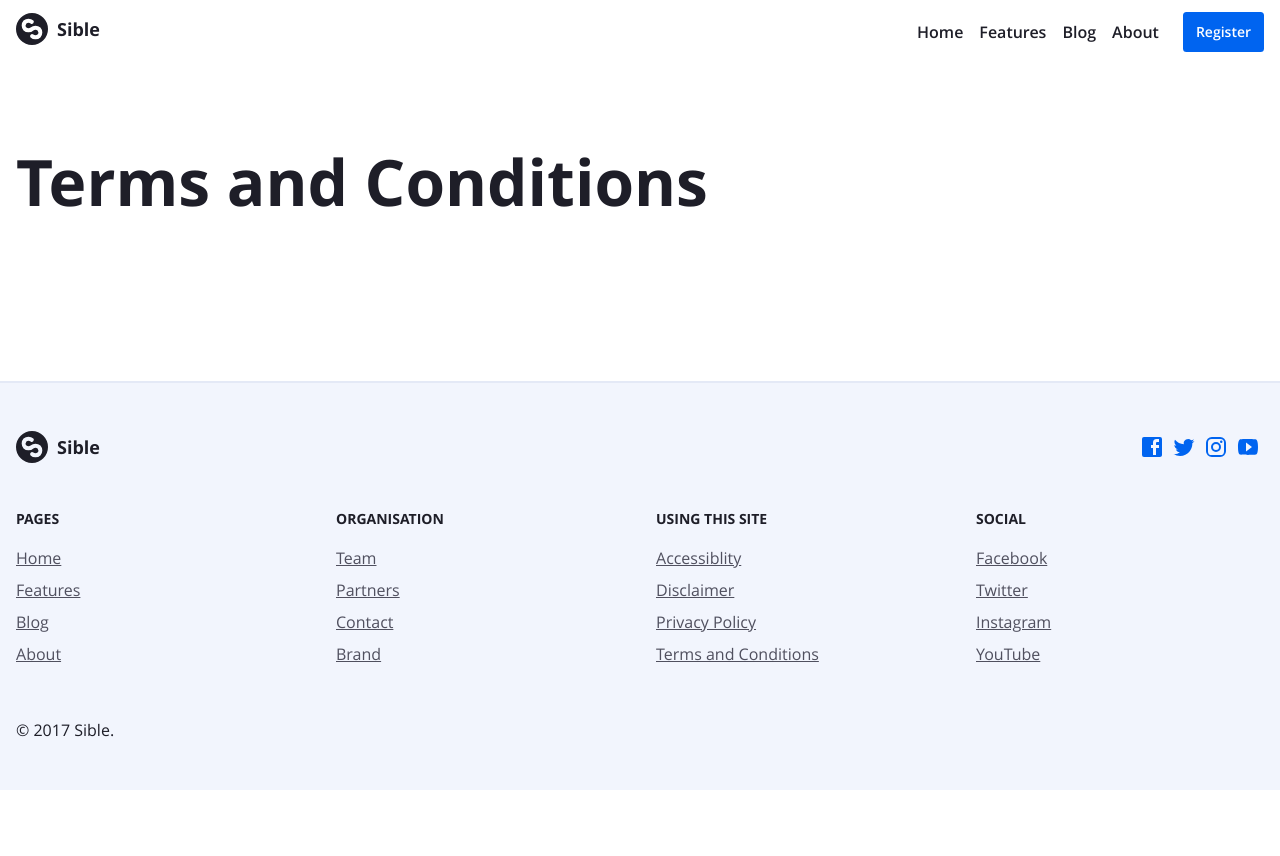
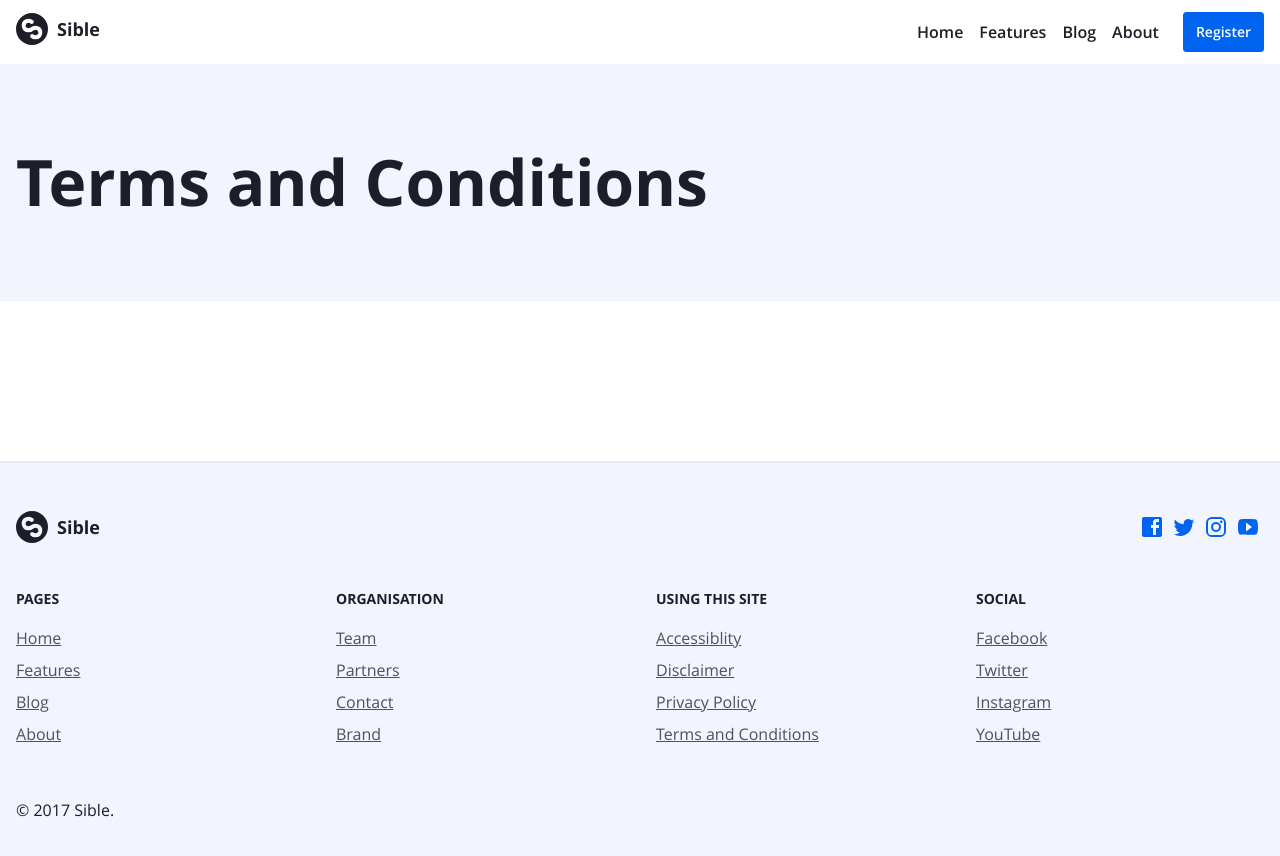
Before and after one commit to scottdejonge/sible.org, a Jekyll site: the page built from pages/site/terms-and-conditions.md, in a window 1280 px wide. Shown: the top 856 px of the page. Built offline with Jekyll 4.4.1, drawn with Linux system fonts in a browser that asks for light colours.

Commit message:
Bakgrounds

```diff
--- a/_includes/section/page-header.html
+++ b/_includes/section/page-header.html
@@ -1,5 +1,5 @@
 <section class="section">
-  <div class="section-inner padding-vertical-xl">
+  <div class="section-inner padding-vertical-xl background-light-50">
     <div class="container">
       <h1 class="title title-l">{{ page.title }}</h1>
       {% if page.description %}
--- a/_includes/template/footer.html
+++ b/_includes/template/footer.html
@@ -1,4 +1,4 @@
-<footer id="footer" class="footer padding-vertical-m background-light-50 border-top border-color-light-100" role="contentinfo">
+<footer id="footer" class="footer padding-vertical-m border-top border-color-light-100" role="contentinfo">
   <div class="container">
     <div class="footer-top">
       {% include template/logo.html %}
--- a/_layouts/container.html
+++ b/_layouts/container.html
@@ -5,7 +5,7 @@ layout: default
 {% include section/page-header.html %}
 
 <section class="section">
-  <div class="section-inner padding-bottom-xl">
+  <div class="section-inner padding-vertical-xl">
     <div class="container">
       {{ content }}
     </div>
--- a/_layouts/default.html
+++ b/_layouts/default.html
@@ -1,10 +1,10 @@
 <!DOCTYPE html>
 <html lang="en">
   {% include template/head.html %}
-  <body>
+  <body class="background-light-50">
     {% include nav/skip-links.html %}
     {% include template/header.html %}
-    <main id="main" role="main">
+    <main id="main" class="background-white" role="main">
       {{ content }}
     </main>
     {% include template/footer.html %}
```
Also changed, not shown: pages/index.html (+4 -4 lines).
